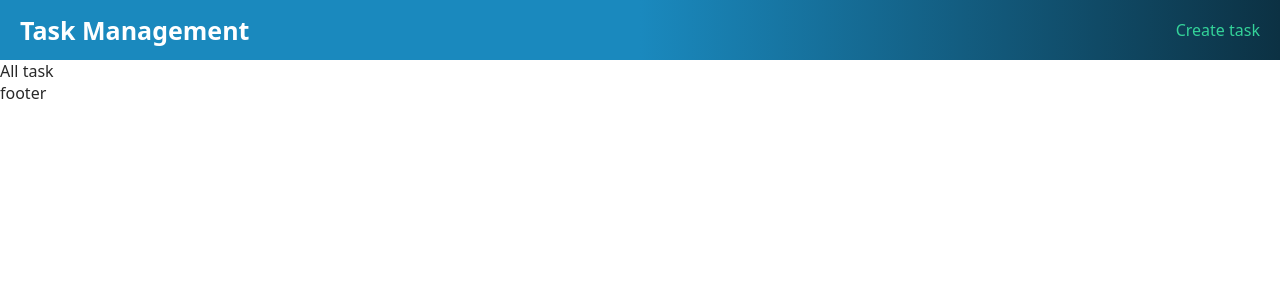
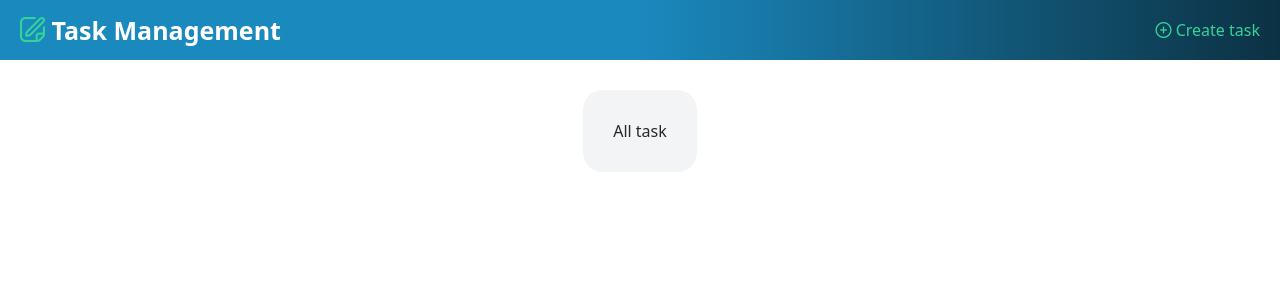
Before and after one commit to vugarsafarzada/task-management, a Vue app: page /#/ in a window 1280 px wide. Shown: the top 300 px of the page. Built offline with nearby package versions, Linux system fonts and the light colour scheme.

Commit message:
Create tag section, create post and etc.

```diff
--- a/package.json
+++ b/package.json
@@ -7,6 +7,7 @@
         "build": "vue-cli-service build"
     },
     "dependencies": {
+        "@flaticon/flaticon-uicons": "^1.7.0",
         "vue": "^2.6.14",
         "vue-router": "^3.5.1",
         "vuex": "^3.6.2"
--- /dev/null
+++ b/src/components/AddTags.vue
@@ -0,0 +1,80 @@
+<template>
+    <div class="add-tag">
+        <button v-if="!tagTrigger" @click="tagTrigger = true">
+            <i class="fi fi-sr-tags icon-custom-style"></i> Add tag
+        </button>
+        <div v-else>
+            <input v-model="tags" class="tags-input" placeholder="Vergül ilə ayırın">
+            <button class="add-tags-done-btn" @click="tagAddingDone">
+                <i class="fi fi-br-check icon-custom-style"></i>
+            </button>
+        </div>
+    </div>
+</template>
+
+<script>
+export default {
+    name: "AddTags",
+    data() {
+        return {
+            tagTrigger: false,
+            tagList: [],
+            tagDebounce: null,
+            tags: '',
+        }
+    },
+    methods: {
+        sortTags() {
+            let result = this.tags.split(',');
+            result = result.map(this.spaceAfterComma);
+            result = result.filter(item => item !== undefined);
+            this.tagList = [...new Set(result)];
+            clearTimeout(this.tagDebounce);
+            this.tagDebounce = setTimeout(() => {
+                this.tags = this.tagList.join()
+                if (this.tagList.length > 0) {
+                    this.tags = this.tags + ", ";
+                }
+            }, 1000);
+
+        },
+        spaceAfterComma(tag) {
+            tag = tag.trim();
+            if (tag.split('')[0] !== " ") {
+                tag = " " + tag;
+            }
+            if (tag.length > 1) {
+                return tag
+            }
+        },
+        tagAddingDone() {
+            this.tagTrigger = false;
+            this.tags = this.tagList.join();
+        },
+    },
+    watch: {
+        tags(val) {
+            if (!val.length) {
+                this.tagList = [];
+            }
+            this.sortTags();
+        },
+        tagList(val) {
+            this.$emit('tagList', val);
+        }
+    }
+}
+</script>
+
+<style scoped>
+.add-tag .tags-input {
+    font-size: 15px;
+    padding: 10px;
+    border-radius: 5px;
+}
+
+.add-tag .add-tags-done-btn {
+    border-radius: 10px;
+    margin-left: 10px;
+}
+</style>
--- a/src/components/Header.vue
+++ b/src/components/Header.vue
@@ -2,12 +2,12 @@
     <div id="header-container" class="flex-row-space-between-center">
         <div class="header-logo no-select">
             <router-link to="/">
-                Task Management
+                <i class="fi fi-rr-edit icon-custom-style"></i> Task Management
             </router-link>
         </div>
         <div class="create-task">
             <router-link to="/create">
-                Create task
+                <i class="fi fi-rs-add icon-custom-style"></i> Create task
             </router-link>
         </div>
     </div>
@@ -19,7 +19,7 @@
 <style scoped>
 #header-container {
     background: var(--color-blue-gradient);
-    width: 100vw;
+    width: 100%;
     height: 60px;
 }
 
--- a/src/components/Layout.vue
+++ b/src/components/Layout.vue
@@ -1,8 +1,9 @@
 <template>
-    <div id="layout-container">
+    <div id="layout-container" class="flex-column-center-center">
         <Header />
-        <slot></slot>
-        footer
+        <div class="page-container">
+            <slot></slot>
+        </div>
     </div>
 </template>
 
--- a/src/router/index.js
+++ b/src/router/index.js
@@ -1,14 +1,21 @@
 import Vue from "vue";
 import VueRouter from "vue-router";
 import AllTasks from "@/views/AllTasks";
+import CreateTask from "@/views/CreateTask";
 
 Vue.use(VueRouter);
 
 const routes = [{
-    path: "/",
-    name: "home",
-    component: AllTasks,
-}, ];
+        path: "/",
+        name: "home",
+        component: AllTasks,
+    },
+    {
+        path: "/create",
+        name: "create",
+        component: CreateTask,
+    },
+];
 
 const router = new VueRouter({
     routes,
--- a/src/styles/base.css
+++ b/src/styles/base.css
@@ -6,8 +6,8 @@
     --color-main-blue2: #0c3143;
     --color-main-white: #FFF;
     --color-main-grey: #F3F4F6;
-    --color-main-grey2: #D1D5DB;
-    --color-main-grey3: #6B7280;
+    --color-main-grey1: #D1D5DB;
+    --color-main-grey2: #6B7280;
     --color-main-green: #34D399;
     --color-main-green1: #68D391;
     --color-blue-gradient: linear-gradient(90deg, var(--color-main-blue) 0, var(--color-main-blue) 50%, var(--color-main-blue2) 100%);
--- a/src/styles/global.css
+++ b/src/styles/global.css
@@ -1,4 +1,10 @@
 @import "./base.css";
+@import url('https://cdn-uicons.flaticon.com/uicons-solid-straight/css/uicons-solid-straight.css');
+@import url('https://cdn-uicons.flaticon.com/uicons-brands/css/uicons-brands.css');
+@import url('https://cdn-uicons.flaticon.com/uicons-regular-straight/css/uicons-regular-straight.css');
+@import url('https://cdn-uicons.flaticon.com/uicons-regular-rounded/css/uicons-regular-rounded.css');
+@import url('https://cdn-uicons.flaticon.com/uicons-solid-rounded/css/uicons-solid-rounded.css');
+@import url('https://cdn-uicons.flaticon.com/uicons-bold-rounded/css/uicons-bold-rounded.css');
 * {
     margin: 0 auto;
     padding: 0;
@@ -15,16 +21,52 @@ body {
     background-color: var(--color-main-grey3);
 }
 
-a {
+a,
+a>i {
     text-decoration: none;
     color: var(--color-main-green);
     font-weight: 400;
+}
+
+i.icon-custom-style {
+    position: relative;
+    top: 2px;
 }
 
 a:hover {
     text-decoration: none;
     color: var(--color-main-white);
     font-weight: 400;
+}
+
+input,
+textarea {
+    border: none;
+    outline: none;
+    resize: none;
+}
+
+button {
+    cursor: pointer;
+    padding: 10px;
+    border-radius: 6px;
+    border: 2px solid var(--color-main-grey);
+    background-color: var(--color-main-grey1);
+    font-weight: 600;
+}
+
+button.success-btn {
+    color: var(--color-main-white);
+    background-color: var(--color-main-green);
+}
+
+button.disable-btn {
+    opacity: 0.7;
+    cursor: not-allowed;
+}
+
+button:hover {
+    opacity: 0.7;
 }
 
 #app {
@@ -167,3 +209,10 @@ a:hover {
 .text-bold {
     font-weight: 700;
 }
+
+.page-container {
+    background-color: var(--color-main-grey);
+    margin: 30px 0 20px 0;
+    padding: 30px;
+    border-radius: 20px;
+}
--- /dev/null
+++ b/src/views/CreateTask.vue
@@ -0,0 +1,97 @@
+<template>
+    <div id="create-task">
+        <div class="task-content">
+            <input v-model="taskContent" type="text" class="task-subject-input" placeholder="Task subject">
+            <ul class="tag-list">
+                <li :style="{'color': tag.color, 'border': '1px solid ' + tag.color}" class="tag-item text-bold"
+                    v-for="tag in tagList" :key="tag.name">
+                    <i :style="{'color': tag.color}" class="fi fi-sr-tags icon-custom-style"></i> {{tag.name}}
+                </li>
+            </ul>
+        </div>
+        <div class="buttons-group flex-row-space-between-center">
+            <add-tags @tagList="getTagList"></add-tags>
+            <div class="create-task-buttons">
+                <button class="cancel-btn">Cancel</button>
+                <button :class="{'disable-btn': !taskContent.trim().length}" class="add-btn">Add task</button>
+            </div>
+        </div>
+    </div>
+</template>
+
+<script>
+import AddTags from '@/components/AddTags'
+
+export default {
+    name: "CreateTask",
+    components: { AddTags },
+    data() {
+        return {
+            taskContent: "",
+            tagList: [],
+        }
+    },
+    methods: {
+        getTagList(data) {
+            this.tagList = data.map(item => {
+                return { name: item, color: this.randomRgb() }
+            });
+        },
+        randomRgb() {
+            var o = Math.round, r = Math.random, s = 255;
+            return 'rgb(' + o(r() * s) + ',' + o(r() * s) + ',' + o(r() * s) + ')';
+        },
+        createNewTask() {
+        }
+    }
+}
+</script>
+
+<style scoped>
+#create-task {
+    width: 500px;
+}
+
+#create-task .task-subject-input {
+    height: 30px;
+    width: 500px;
+    font-size: 20px;
+    background-color: transparent;
+}
+
+#create-task .buttons-group {
+    margin-top: 50px;
+}
+
+#create-task .create-task-buttons {
+    display: flex;
+    flex-direction: row;
+    justify-content: flex-end;
+}
+
+#create-task .create-task-buttons .add-btn {
+    background-color: var(--color-main-blue);
+    color: var(--color-main-white);
+}
+
+#create-task .tag-list {
+    display: flex;
+    flex-wrap: wrap;
+    margin-top: 20px;
+    list-style-type: none;
+}
+
+#create-task .tag-list .tag-item {
+    padding: 5px 10px;
+    margin: 0 5px 5px 0;
+    border: 1px solid var(--color-main-grey2);
+    border-radius: 10px;
+}
+
+#create-task .tag-list li:hover {
+    border: 1px solid var(--color-main-grey2) !important;
+    color: var(--color-main-black) !important;
+    background-color: var(--color-main-white);
+    cursor: pointer;
+}
+</style>
```
Also changed, not shown: 1 other file (tests, documents, lock files or other folders). Lines whose indentation alone changed are shown as unchanged.
